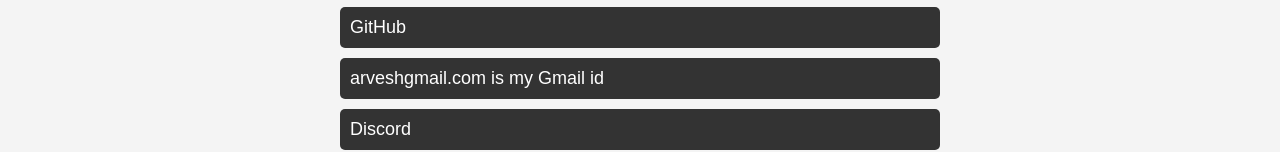
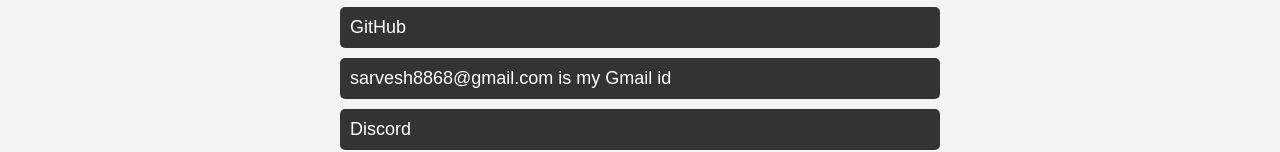
Before and after one commit to sarvesh8868/sarvesh8868.github.io, a plain HTML site: page sarvesh8868.html in a window 1280 px wide. Shown: the part 171-323 px from the top of the page. Drawn offline with Linux system fonts and the light colour scheme.

Commit message:
Add files via upload

```diff
--- a/sarvesh8868.html
+++ b/sarvesh8868.html
@@ -49,7 +49,7 @@
 <div class="links">
     <a href="https://open.spotify.com/user/31lhotc5ds7qqmeckkymbrtnj5cq" target="_blank">Spotify</a>
     <a href="https://github.com/sarvesh8868" target="_blank">GitHub</a>
-    <a href="">arveshgmail.com is my Gmail id</a>
+    <a href="">sarvesh8868@gmail.com is my Gmail id</a>
     <a href="https://discord.gg/5Mu3WmkCBq" target="_blank">Discord</a>
     <a href="https://www.roblox.com/users/4576327896/profile" target="_blank">Roblox</a>
 </div>
```
